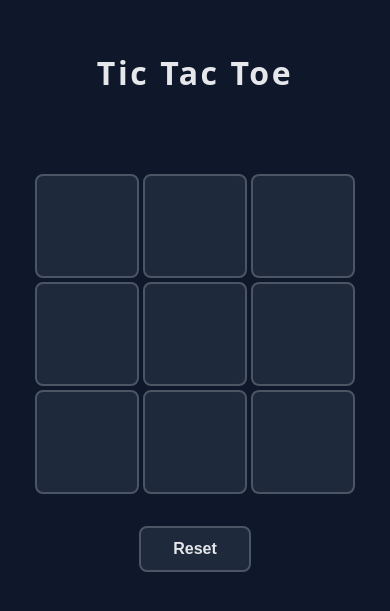
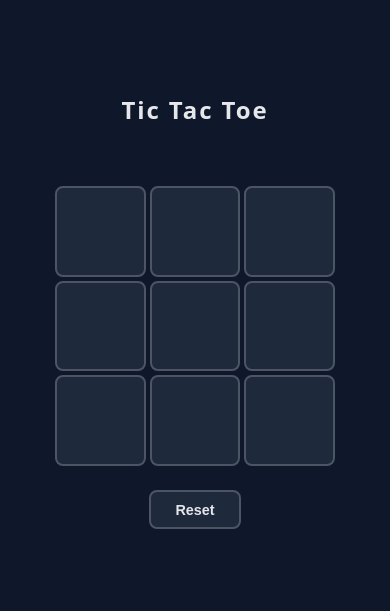
Before and after one commit to Gagipose/tic-tac-toe, a plain HTML site: page index.html in a window 390 px wide. Shown: the part 111-722 px from the top of the page. Drawn offline with Linux system fonts and the light colour scheme.

Commit message:
Add responsive scaling for game board

```diff
--- a/style.css
+++ b/style.css
@@ -18,25 +18,29 @@ body {
   justify-content: center;
   background: #0f172a;
   color: #e5e7eb;
+  padding: 1rem;
 }
 
 .page {
   text-align: center;
-  padding: 2rem;
+  padding: clamp(1rem, 3vw, 2rem);
+  width: 100%;
+  max-width: 800px;
 }
 
 /* ---- TYPOGRAPHY ---- */
 
 .title {
-  margin-bottom: 1.5rem;
+  margin-bottom: clamp(1rem, 3vw, 1.5rem);
   letter-spacing: 0.08em;
+  font-size: clamp(1.5rem, 5vw, 2.5rem);
 }
 
 .status-message {
-  min-height: 2.5rem;
-  font-size: 1.5rem;
+  min-height: clamp(2rem, 5vw, 2.5rem);
+  font-size: clamp(1rem, 4vw, 1.5rem);
   font-weight: 600;
-  margin-bottom: 1rem;
+  margin-bottom: clamp(0.75rem, 2vw, 1rem);
   color: #10b981;
 }
 
@@ -48,8 +52,9 @@ body {
 /* ---- GAME BOARD / COMPONENTS ---- */
 
 #game-root {
-  width: 320px;
-  height: 320px;
+  width: clamp(280px, min(40vw, 50vh), 450px);
+  height: clamp(280px, min(40vw, 50vh), 450px);
+  aspect-ratio: 1;
   border-radius: 1rem;
   display: grid;
   grid-template-columns: repeat(3, 1fr);
@@ -70,7 +75,7 @@ body {
   display: flex;
   align-items: center;
   justify-content: center;
-  font-size: 3rem;
+  font-size: clamp(2rem, 5vw, 4rem);
   cursor: pointer;
   background: #1e293b;
   transition: background 0.2s;
@@ -85,9 +90,9 @@ body {
 /* ---- BUTTONS / CONTROLS ---- */
 
 .reset-button {
-  margin-top: 2rem;
-  padding: 0.75rem 2rem;
-  font-size: 1rem;
+  margin-top: clamp(1.5rem, 4vw, 2rem);
+  padding: clamp(0.6rem, 2vw, 0.75rem) clamp(1.5rem, 5vw, 2rem);
+  font-size: clamp(0.9rem, 3vw, 1rem);
   font-weight: 600;
   border: 2px solid #4b5563;
   border-radius: 0.5rem;
```
